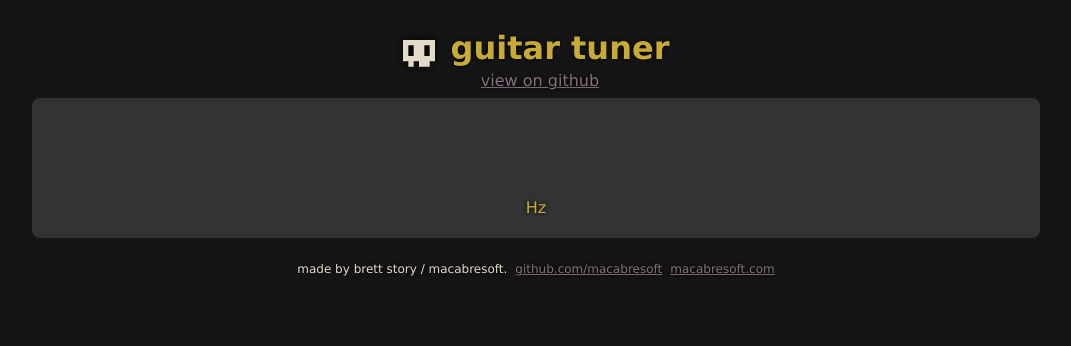
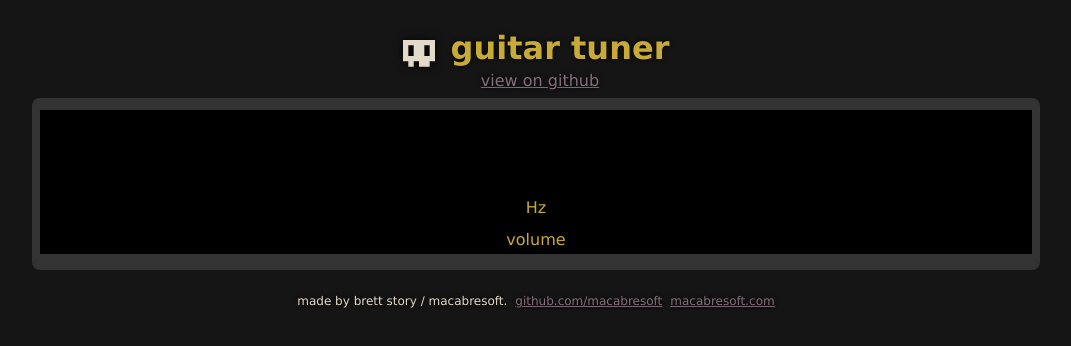
Before and after one commit to Macabresoft/guitar-tuner, an Angular app: page / in a window 1280 px wide. Shown: the top 346 px of the page, without its empty margins (104-1175 px from the left). Built offline with nearby package versions, Linux system fonts and the light colour scheme; no server answers.

Commit message:
Idk volume but bad

```diff
--- a/src/app/frequency.service.ts
+++ b/src/app/frequency.service.ts
@@ -51,19 +51,7 @@ export class FrequencyService {
       let chosenPeriod = -1;
       let volume = 0.0;
 
-      let minimum = 0;
-      let maximum = 0;
-
-      samples.forEach(sample => {
-        if (sample < minimum) {
-          minimum = sample;
-        }
-        else if (sample > maximum) {
-          maximum = sample;
-        }
-      });
-
-
+      // Get the frequency using an Average Magnitude Difference Function
       for (let period = this.lowPeriod; period < this.highPeriod; period++) {
         let sum = 0.0;
         for (let i = 0; i < this.bufferLength - period; i++) {
--- a/src/app/tuner/tuner.component.css
+++ b/src/app/tuner/tuner.component.css
@@ -24,3 +24,7 @@
   font-size: 1rem;
   text-align: center;
 }
+
+.digital {
+  background: black;
+}
--- a/src/app/tuner/tuner.component.html
+++ b/src/app/tuner/tuner.component.html
@@ -1,6 +1,9 @@
 <div class="center">
   <div class="card">
-    <h1 class="center">{{ currentNote?.name}}<sub>{{ currentNote?.octave }}</sub></h1>
-    <p class="center">{{ currentFrequency }} Hz</p>
+    <div class="digital">
+      <h1 class="center">{{ currentNote?.name}}<sub>{{ currentNote?.octave }}</sub></h1>
+      <p class="center">{{ currentFrequency }} Hz</p>
+      <p class="center">{{ currentVolume }} volume</p>
+    </div>
   </div>
 </div>
--- a/src/app/tuner/tuner.component.ts
+++ b/src/app/tuner/tuner.component.ts
@@ -24,6 +24,7 @@ export class TunerComponent {
   private readonly volumeThreshold = 0.0003;
 
   currentFrequency = '';
+  currentVolume = '';
   currentNote?: Note;
 
   constructor(private frequencyService: FrequencyService) {
@@ -61,6 +62,7 @@ export class TunerComponent {
     let bufferInformation = this.frequencyService.GetBufferInformation();
     if (bufferInformation.volume > this.volumeThreshold) {
       this.currentFrequency = bufferInformation.frequency.toFixed(2);
+      this.currentVolume = bufferInformation.volume.toFixed(5);
       let currentNote = this.getNearestNote(bufferInformation);
       if (currentNote.frequency > 0) {
         this.currentNote = currentNote;
```
